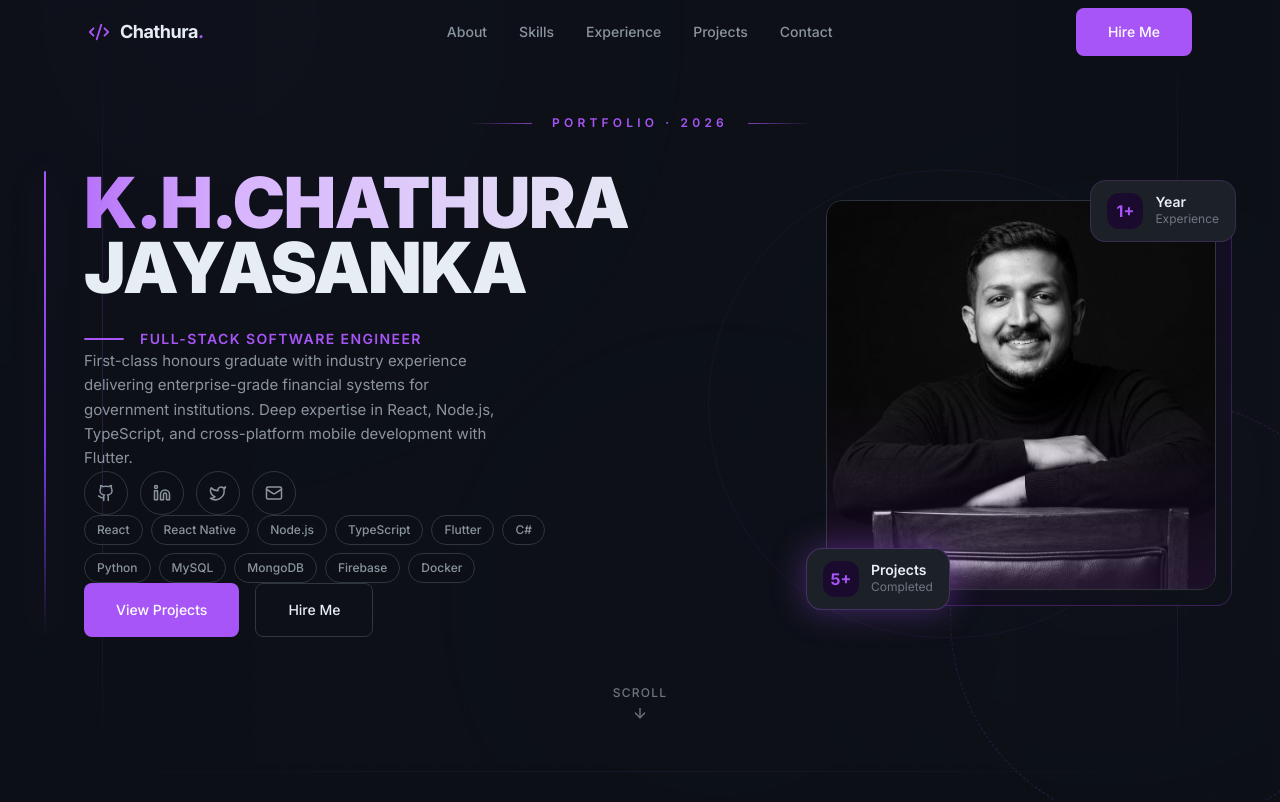
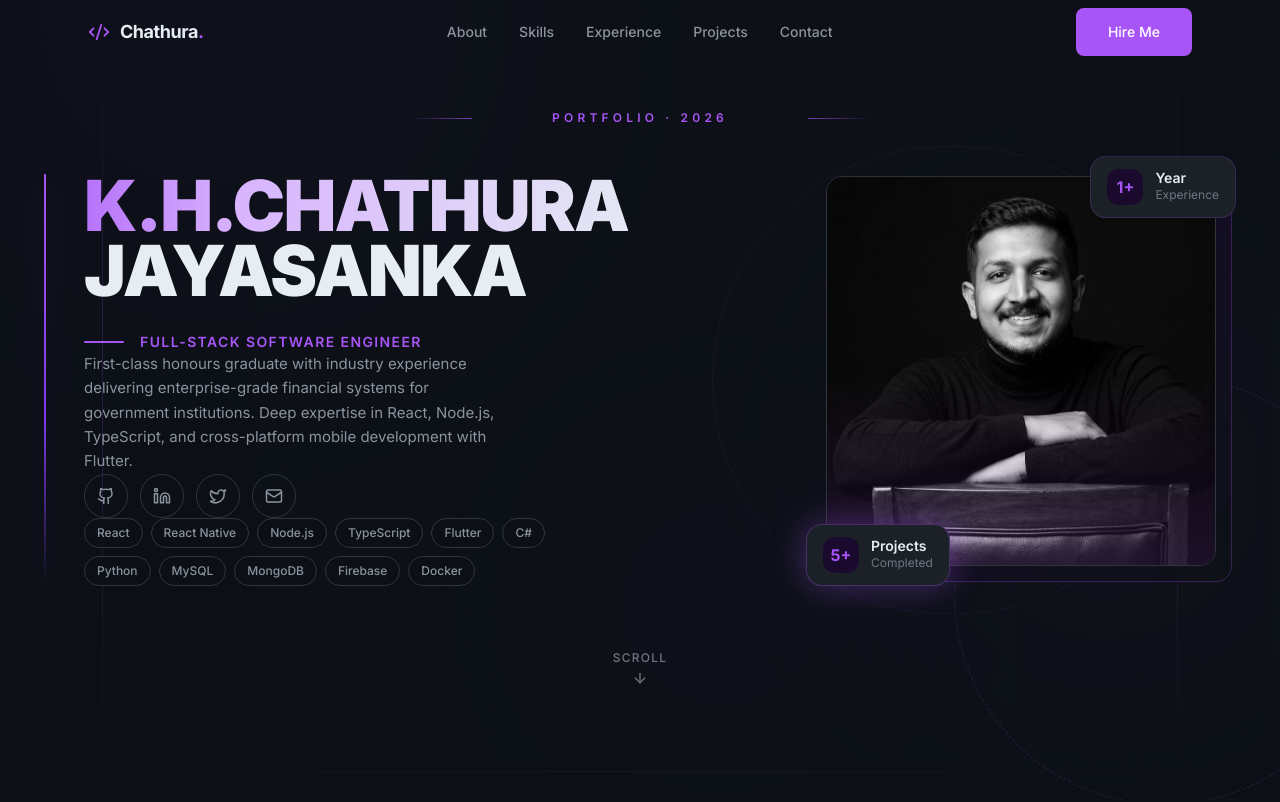
Before and after one commit to Chathura30/Portfolio, a React (Vite) app: page / in a window 1280 px wide. Shown: the top 802 px of the page. Built offline with nearby package versions, Linux system fonts and the light colour scheme.

Commit message:
New change

```diff
--- a/src/components/Hero.tsx
+++ b/src/components/Hero.tsx
@@ -16,7 +16,7 @@ export default function Hero() {
 
   return (
     <section id="home"
-      className="relative min-h-screen flex flex-col justify-center pt-24 pb-14 px-4 overflow-hidden z-10">
+      className="relative min-h-screen flex flex-col justify-center pt-20 pb-20 px-4 overflow-hidden z-10">
 
       {/* Vertical accent lines */}
       <div className="absolute left-[8%] top-0 bottom-0 w-px pointer-events-none"
@@ -27,7 +27,7 @@ export default function Hero() {
       <div className="max-w-6xl mx-auto w-full">
 
         {/* — Badge — */}
-        <div className={`hero-label flex items-center justify-center gap-5 mb-10 ${!ready && 'opacity-0'}`}>
+        <div className={`hero-label flex items-center justify-center gap-20 mb-12 ${!ready && 'opacity-0'}`}>
           <div className="h-px w-16 bg-gradient-to-r from-transparent to-accent opacity-70" />
           <span className="text-accent text-xs font-semibold tracking-[0.35em] uppercase">
             Portfolio · 2026
@@ -35,7 +35,7 @@ export default function Hero() {
           <div className="h-px w-16 bg-gradient-to-l from-transparent to-accent opacity-70" />
         </div>
 
-        <div className="grid lg:grid-cols-2 gap-12 lg:gap-20 items-center">
+        <div className="grid lg:grid-cols-2 gap-14 lg:gap-24 items-center">
 
           {/* — Left: text block — */}
           <div className={`relative ${!ready && 'opacity-0'}`}>
@@ -55,21 +55,21 @@ export default function Hero() {
                 </h1>
               </div>
 
-              <div className="hero-sub flex items-center gap-4 mb-5">
+              <div className="hero-sub flex items-center gap-4 mb-6">
                 <div className="h-0.5 w-10 rounded-full bg-accent shrink-0" />
                 <p className="text-accent font-semibold tracking-widest text-sm uppercase">
                   Full-Stack Software Engineer
                 </p>
               </div>
 
-              <p className="hero-bio text-text-secondary leading-relaxed mb-6 max-w-[420px] text-[15px]">
+              <p className="hero-bio text-text-secondary leading-relaxed mb-8 max-w-[420px] text-[15px]">
                 First-class honours graduate with industry experience delivering
                 enterprise-grade financial systems for government institutions.
                 Deep expertise in React, Node.js, TypeScript, and cross-platform
                 mobile development with Flutter.
               </p>
 
-              <div className="hero-social flex gap-3 mb-6">
+              <div className="hero-social flex gap-3 mb-8">
                 {socialLinks.map((s) => (
                   <a key={s.label} href={s.href}
                     target="_blank" rel="noopener noreferrer"
@@ -79,7 +79,7 @@ export default function Hero() {
                 ))}
               </div>
 
-              <div className="hero-tags flex flex-wrap gap-2 mb-7">
+              <div className="hero-tags flex flex-wrap gap-2">
                 {skills.map((skill) => (
                   <span key={skill}
                     className="px-3 py-1.5 text-xs font-medium rounded-full border border-border-color text-text-secondary hover:border-accent hover:text-accent transition-all duration-300"
@@ -89,10 +89,6 @@ export default function Hero() {
                 ))}
               </div>
 
-              <div className="hero-cta flex gap-4">
-                <a href="#projects" className="btn-primary">View Projects</a>
-                <a href="#contact" className="btn-outline">Hire Me</a>
-              </div>
             </div>
           </div>
 
@@ -170,7 +166,7 @@ export default function Hero() {
         </div>
 
         {/* — Scroll cue — */}
-        <div className="hero-cta flex justify-center mt-12">
+        <div className="hero-cta flex justify-center mt-16">
           <a href="#about" className="flex flex-col items-center gap-2 text-text-muted hover:text-accent transition-colors group">
             <span className="text-xs tracking-widest uppercase font-medium">Scroll</span>
             <ArrowDown size={16} className="animate-bounce" />
```
